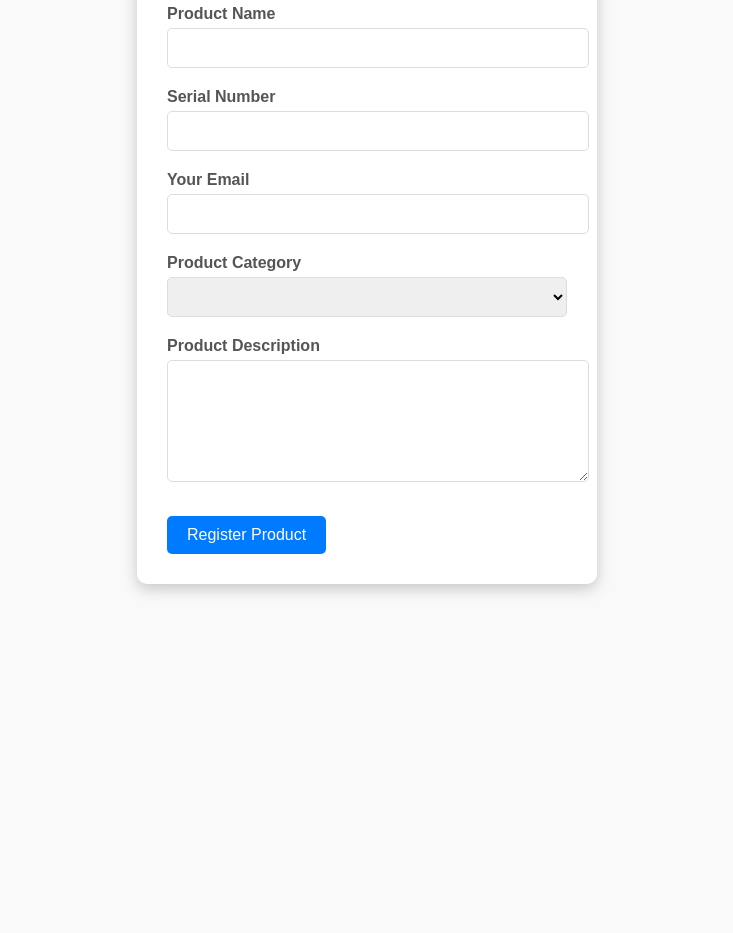
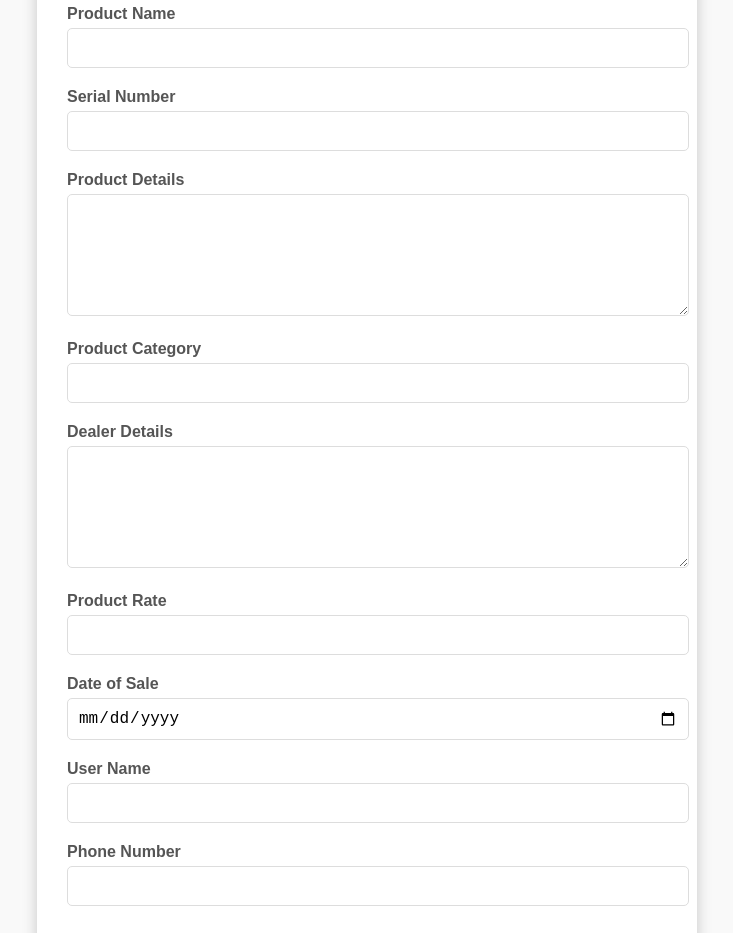
Before and after one commit to kvyvk/Qr_Reg, a plain HTML site: page index.html in a window 1280 px wide. Shown: the part 103-1036 px from the top of the page, without its empty margins (273-1006 px from the left). Before the commit the page ends 800 px from the top, so only its background shows below. Drawn offline with Linux system fonts and the light colour scheme.

Commit message:
after adding details,dealer,userName

```diff
--- a/index.html
+++ b/index.html
@@ -1,5 +1,6 @@
 <!DOCTYPE html>
 <html lang="en">
+
 <head>
     <meta charset="UTF-8">
     <meta name="viewport" content="width=device-width, initial-scale=1.0">
@@ -13,7 +14,7 @@
         }
 
         .container {
-            width: 400px;
+            width: 600px;
             margin: 0 auto;
             margin-top: 10px;
             background-color: #fff;
@@ -81,16 +82,21 @@
 
             document.getElementById("product_name").value = queryParams.get("product_name");
             document.getElementById("serial_number").value = queryParams.get("serial_number");
-            document.getElementById("user_email").value = queryParams.get("user_email");
+            document.getElementById("product_details").value = queryParams.get("product_details");
             document.getElementById("product_category").value = queryParams.get("product_category");
-            document.getElementById("product_description").value = queryParams.get("product_description");
+            document.getElementById("dealer_details").value = queryParams.get("dealer_details");
+            document.getElementById("product_rate").value = queryParams.get("product_rate");
+            document.getElementById("sale_date").value = queryParams.get("sale_date");
+            document.getElementById("user_name").value = queryParams.get("user_name");
+            document.getElementById("user_phone").value = queryParams.get("user_phone");
+
         }
     </script>
 </head>
+
 <body onload="fillFormFromQueryParams()">
     <div class="container">
         <h2>Product Registration</h2>
-        <form action="" method="post">
         <div class="form-group">
             <label for="product_name">Product Name</label>
             <input type="text" id="product_name" name="product_name" required>
@@ -102,27 +108,43 @@
         </div>
 
         <div class="form-group">
-                <label for="user_email">Your Email</label>
-                <input type="email" id="user_email" name="user_email" required>
+            <label for="product_details">Product Details</label>
+            <textarea id="product_details" name="product_details" required></textarea>
         </div>
 
         <div class="form-group">
             <label for="product_category">Product Category</label>
-                <select id="product_category" name="product_category" required>
-                    <option value="" disabled selected>Select Product Category</option>
-                    <option value="Electronics">Electronics</option>
-                    <option value="Appliances">Appliances</option>
-                    <option value="Clothing">Clothing</option>
-                </select>
+            <input id="product_category" name="product_category" required>
         </div>
 
         <div class="form-group">
-                <label for="product_description">Product Description</label>
-                <textarea id="product_description" name="product_description"></textarea>
+            <label for="dealer_details">Dealer Details</label>
+            <textarea id="dealer_details" name="dealer_details" required></textarea>
+        </div>
+
+        <div class="form-group">
+            <label for="product_rate">Product Rate</label>
+            <input type="number" id="product_rate" name="product_rate" required>
+        </div>
+
+        <div class="form-group">
+            <label for="sale_date">Date of Sale</label>
+            <input type="date" id="sale_date" name="sale_date" required>
+        </div>
+
+        <div class="form-group">
+            <label for="user_name">User Name</label>
+            <input type="text" id="user_name" name="user_name" required>
+        </div>
+
+        <div class="form-group">
+            <label for="user_phone">Phone Number</label>
+            <input type="tel" id="user_phone" name="user_phone" required>
         </div>
 
         <button type="submit" class="submit-btn">Register Product</button>
         </form>
     </div>
 </body>
+
 </html>
```
Lines whose indentation alone changed are shown as unchanged.
